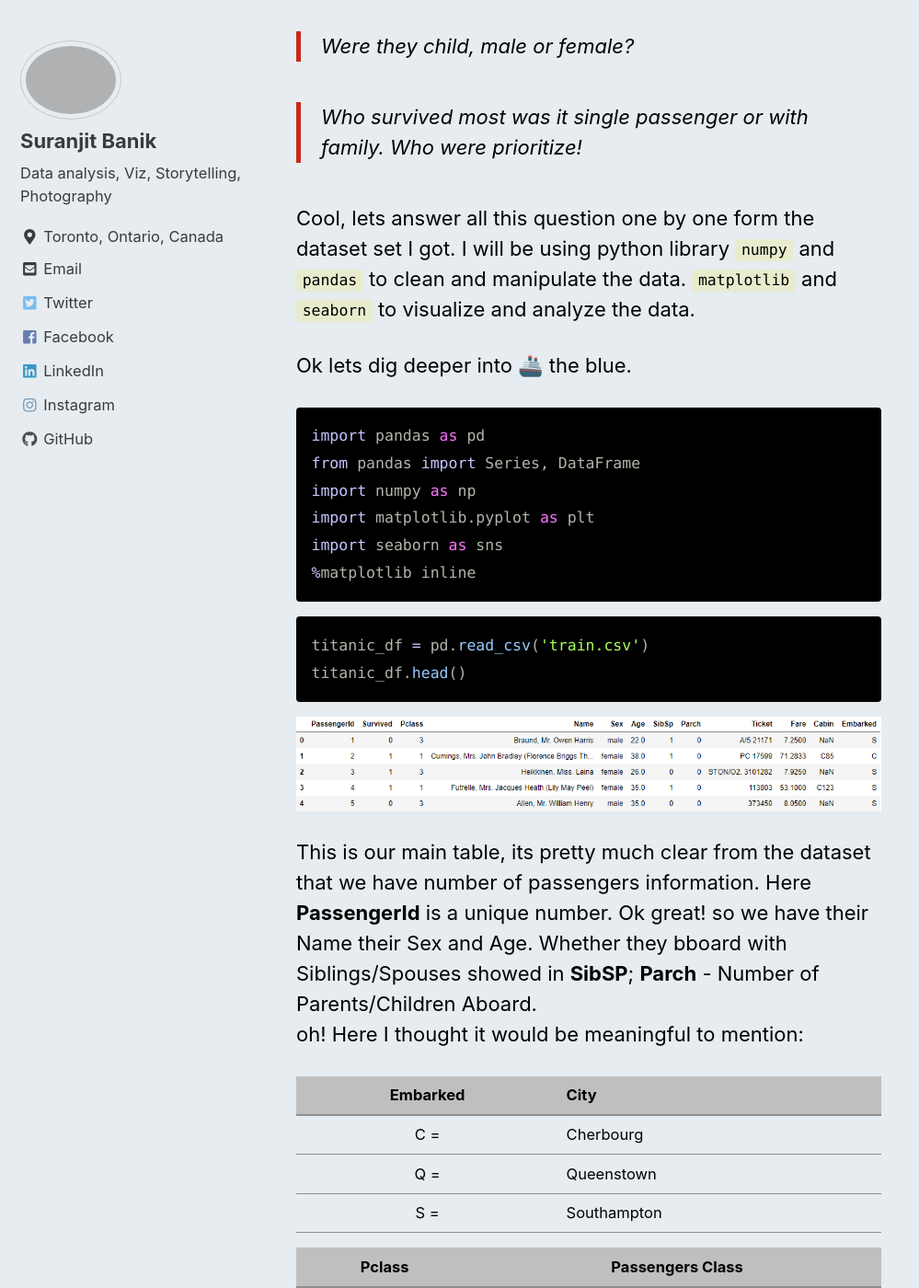
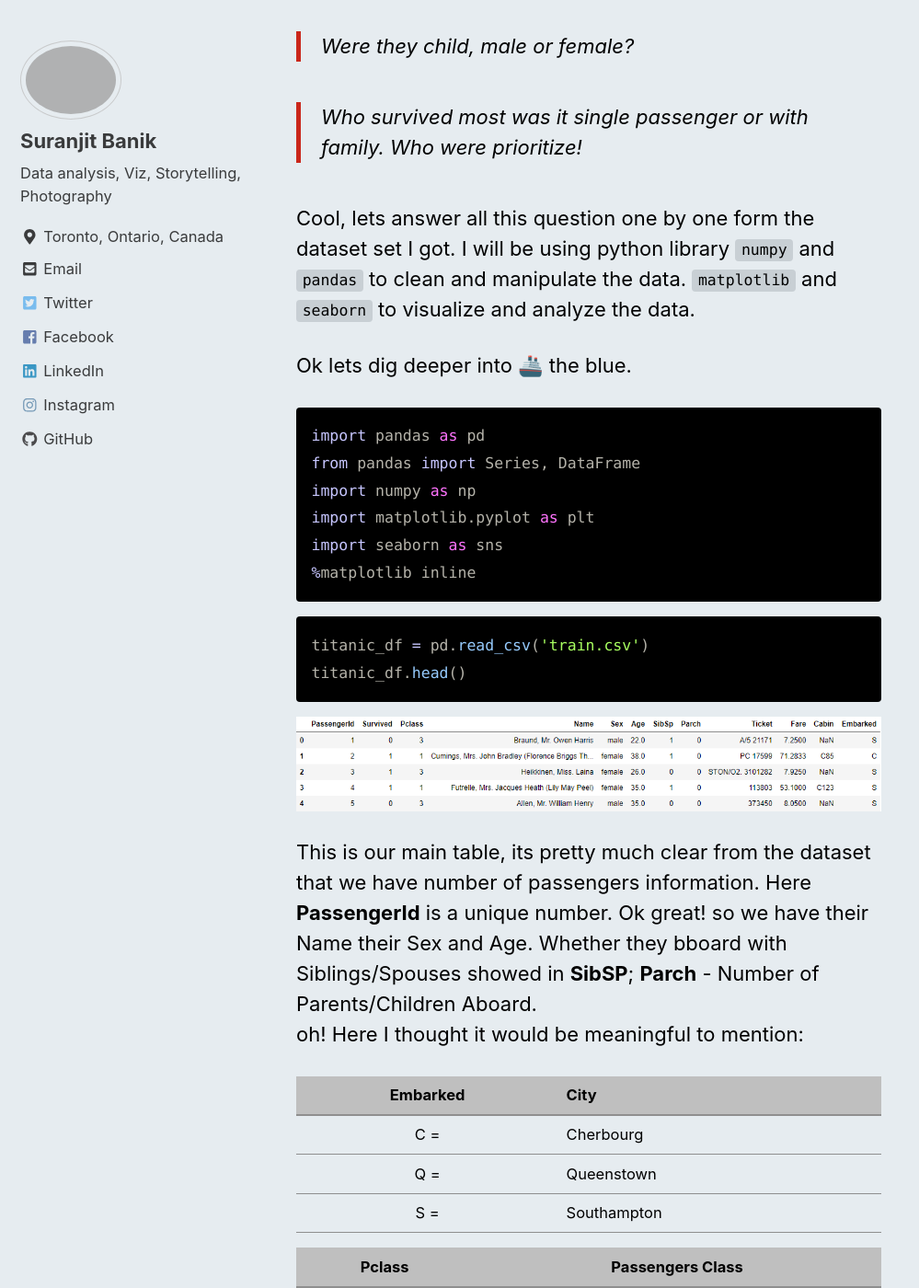
Before and after one commit to mastermindLAB/mastermindLAB.github.io, a Jekyll site: the page built from _posts/2019-03-28-titanic.md, in a window 1280 px wide and 1400 px high, scrolled down 2085 px. Shown: the whole window at 92% size, without its empty margins (0-999 px from the left). Built offline with Jekyll 4.4.1, drawn with Linux system fonts in a browser that asks for light colours; nearby versions of some CDN libraries; comment, search, counter and statistics services are not loaded.

Commit message:
comments

```diff
--- a/_sass/minimal-mistakes/skins/_contrast.scss
+++ b/_sass/minimal-mistakes/skins/_contrast.scss
@@ -8,8 +8,8 @@
 $muted-text-color: $text-color !default;
 $primary-color: #CA261A !default;
 $border-color: mix(#fff, $text-color, 75%) !default;
-$code-background-color: mix(#f2ee04, $background-color, 15%) !default;
-$code-background-color-dark: mix(#f2ee04, $background-color, 20%) !default;
+$code-background-color: mix(#1E2933, $background-color, 15%) !default;
+$code-background-color-dark: mix(#1E2933, $background-color, 20%) !default;
 $footer-background-color: #CA261A !default;
 $link-color: #1DA1F2 !default;
 $masthead-link-color: $text-color !default;
```
